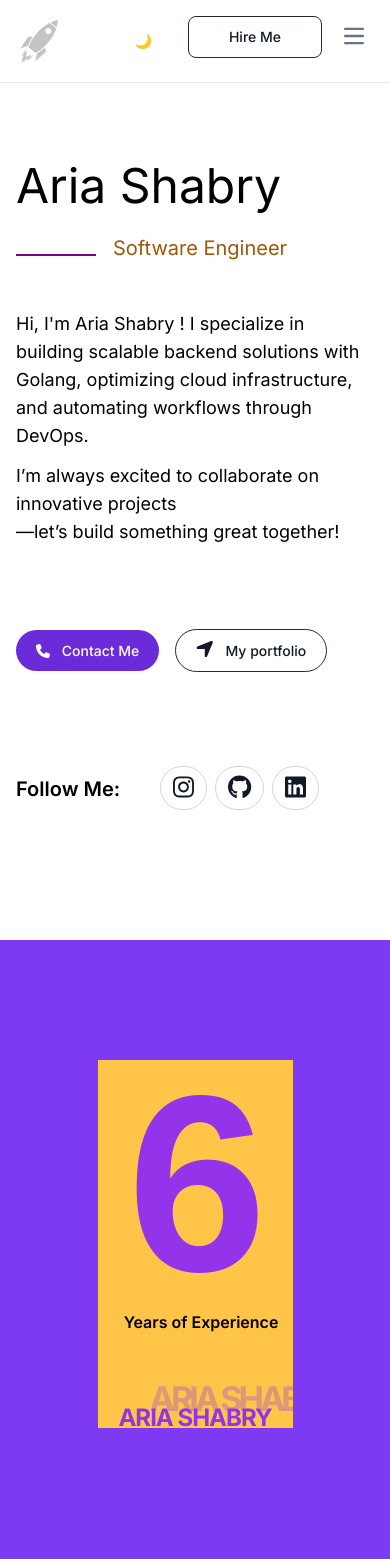
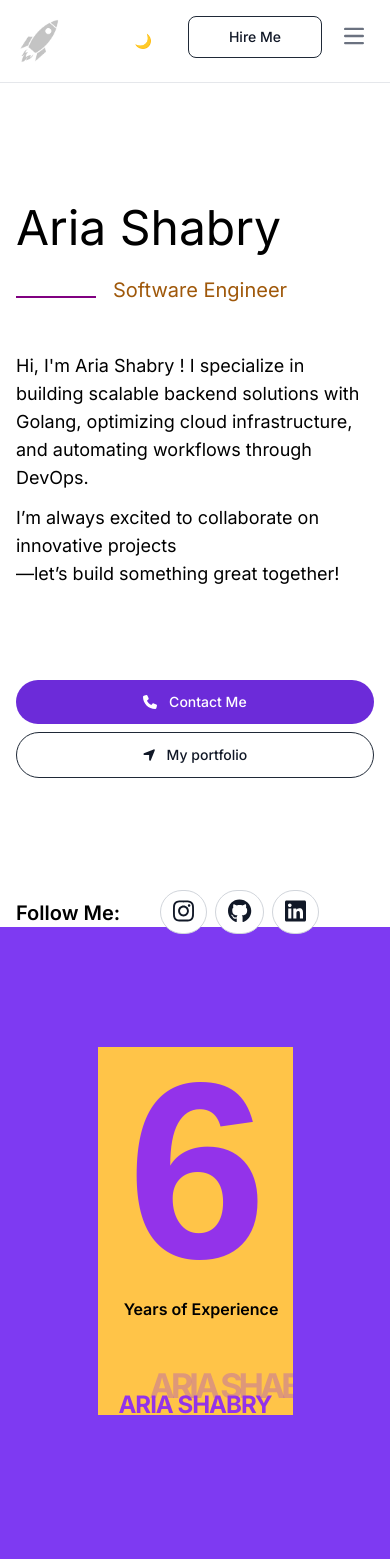
Before and after one commit to Ariashabry/next-portfolio, a Next.js app: page / in a window 390 px wide. Shown: the top 1559 px of the page. Built offline with nearby package versions, Linux system fonts and the light colour scheme; a web font is replaced by a local one.

Commit message:
fix: jumbotron, about and navbar

```diff
--- a/app/Components/About.jsx
+++ b/app/Components/About.jsx
@@ -10,7 +10,7 @@ const About = () => {
     }
 
     return (
-        <section className="bg-purple-600 dark:bg-gray-700 h-full lg:mt-0 sm:mt-24 mt-24 md:mt-0 xl:mt-0 " id="about">
+        <section className="bg-purple-600 dark:bg-gray-700 h-full " id="about">
             <div className="container mx-auto max-w-screen-xl text-center h-full flex items-center">
                 <div className="grid grid-cols-1 sm:grid-cols-1 md:grid-cols-1 lg:grid-cols-2 gap-4 w-full">
                     <div className="flex items-center justify-center left pb-20">
--- a/app/Components/Jumbotron.jsx
+++ b/app/Components/Jumbotron.jsx
@@ -24,11 +24,11 @@ const Jumbotron = () => {
                             <p className="text-lg md:text-xl text-black dark:text-white mb-3">I’m always excited to collaborate on innovative projects <br />—let’s build something great together!</p>
                         </div>
                         <div className="mt-20">
-                            <a type="button" href="#contact" className="text-white bg-purple-700 hover:bg-purple-800 focus:outline-none focus:ring-4 focus:ring-purple-300 font-medium rounded-full text-center mb-2 dark:bg-purple-600 dark:hover:bg-purple-700 dark:focus:ring-purple-900 text-sm lg:px-10 lg:py-5 px-5 py-3">
+                            <a type="button" href="#contact" className="text-white bg-purple-700 hover:bg-purple-800 focus:outline-none focus:ring-4 focus:ring-purple-300 font-medium rounded-full text-center mb-2 dark:bg-purple-600 dark:hover:bg-purple-700 dark:focus:ring-purple-900 text-sm lg:px-10 lg:py-5 px-5 py-3 block md:inline-block lg:inline-block">
                                 <FontAwesomeIcon icon={faPhone} className="mr-2" /> Contact Me
                             </a>
-                            <a type="button" href='#portfolio' className="text-gray-900 hover:text-white border border-gray-800 hover:bg-gray-900 focus:ring-4 focus:outline-none focus:ring-gray-300 font-medium text-center me-2 mb-2 dark:border-gray-600 dark:text-gray-400 dark:hover:text-white dark:hover:bg-gray-600 dark:focus:ring-gray-800 rounded-full ms-4 text-sm lg:px-10 lg:py-5 px-5 py-3">
-                                <FontAwesomeIcon icon={faLocationArrow} className="mr-2 text-xl" /> My portfolio
+                            <a type="button" href='#portfolio' className="text-gray-900 hover:text-white border border-gray-800 hover:bg-gray-900 focus:ring-4 focus:outline-none focus:ring-gray-300 font-medium text-center mb-2 dark:border-gray-600 dark:text-gray-400 dark:hover:text-white dark:hover:bg-gray-600 dark:focus:ring-gray-800 rounded-full text-sm lg:px-10 lg:py-5 px-5 py-3 block md:inline-block lg:inline-block ms-0 md:ms-4 lg:ms-4">
+                                <FontAwesomeIcon icon={faLocationArrow} className="mr-2" /> My portfolio
                             </a>
                         </div>
                         <div className='button-sosmed lg:mt-48 mt-24 pb-8'>
--- a/app/Components/Navbar.jsx
+++ b/app/Components/Navbar.jsx
@@ -33,7 +33,7 @@ const Navbar = () => {
     ];
 
     return (
-        <nav className="bg-white dark:bg-gray-900 fixed w-full z-20 top-0 start-0 border-b border-gray-200 dark:border-gray-600">
+        <nav className="bg-white dark:bg-gray-900 sticky w-full z-20 start-0 top-0 border-b border-gray-200 dark:border-gray-600">
             <div className="max-w-screen-xl flex flex-wrap items-center justify-between mx-auto p-4">
                 <Link
                     href="#home"
```
